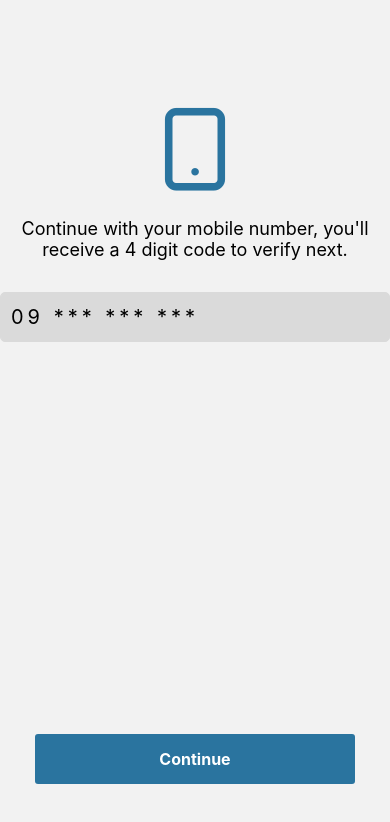
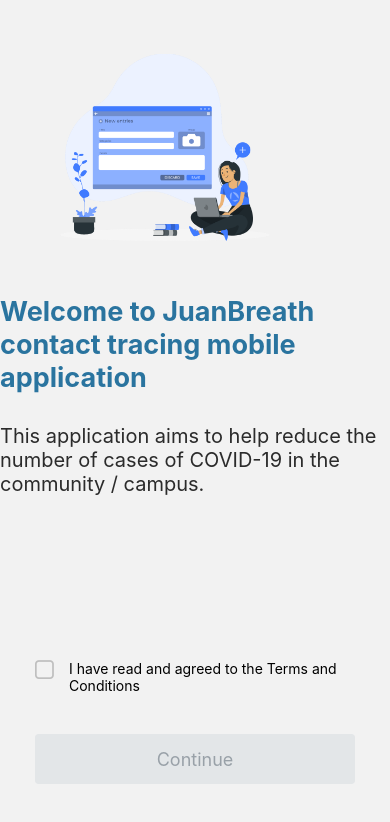
Before and after one commit to rbnograles/thesis_mobile, a React Native app: screen / in a window 390 px wide. Shown: the top 822 px of the page. Built offline with nearby package versions, Linux system fonts and the light colour scheme.

Commit message:
revert first screen

```diff
--- a/app.json
+++ b/app.json
@@ -2,7 +2,7 @@
   "expo": {
     "name": "JuanBreath",
     "slug": "juanbreath",
-    "version": "1.0.6",
+    "version": "1.0.7",
     "orientation": "portrait",
     "icon": "./assets/icon.png",
     "splash": {
--- a/navigators/RootStack.jsx
+++ b/navigators/RootStack.jsx
@@ -32,7 +32,7 @@ const RootStack = () => {
           headerTransparent: true,
           headerTitle: '',
         }}
-        initialRouteName="SignInWithMobileScreen"
+        initialRouteName="AggreementScreen"
       >
         <Stack.Screen options={{ headerShadowVisible: false }} name="AggreementScreen" component={AggreementScreen} />
         <Stack.Screen
```
